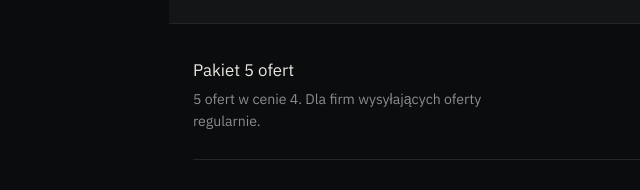
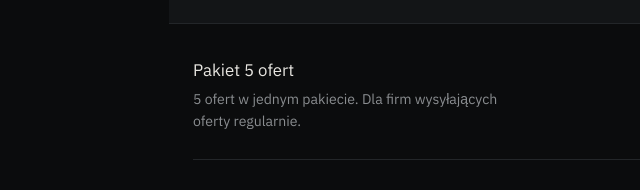
Before and after one commit to robnow958-alt/oferty, a plain HTML site: page index.html in a window 1280 px wide. Shown: the part 2176-2366 px from the top of the page, 111-751 px from the left. Drawn offline with Linux system fonts and the light colour scheme; files whose address does not match are found by name; a web font is replaced by a local one.

Commit message:
Update plan description for Pakiet 5 ofert

```diff
--- a/index.html
+++ b/index.html
@@ -163,7 +163,7 @@ footer{padding:40px 0 60px;color:var(--text-dim);font-size:0.85rem;}
 <a class="price-row" href="#formularz" data-package="Pakiet 5 ofert – 599 zł">
 <div>
 <div class="plan-name">Pakiet 5 ofert</div>
-<div class="plan-desc">5 ofert w cenie 4. Dla firm wysyłających oferty regularnie.</div>
+<div class="plan-desc">5 ofert w jednym pakiecie. Dla firm wysyłających oferty regularnie.</div>
 </div>
 <div class="plan-price">599 zł
 <span class="plan-save">119,80 zł / ofertę — oszczędzasz 146 zł</span>
```
